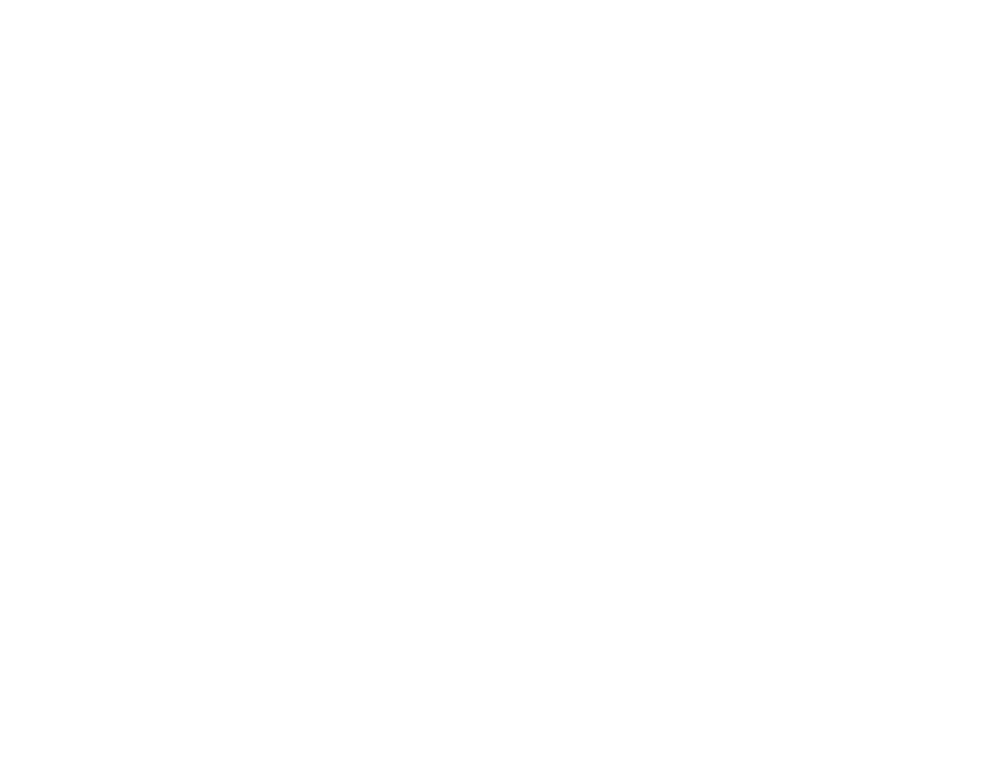
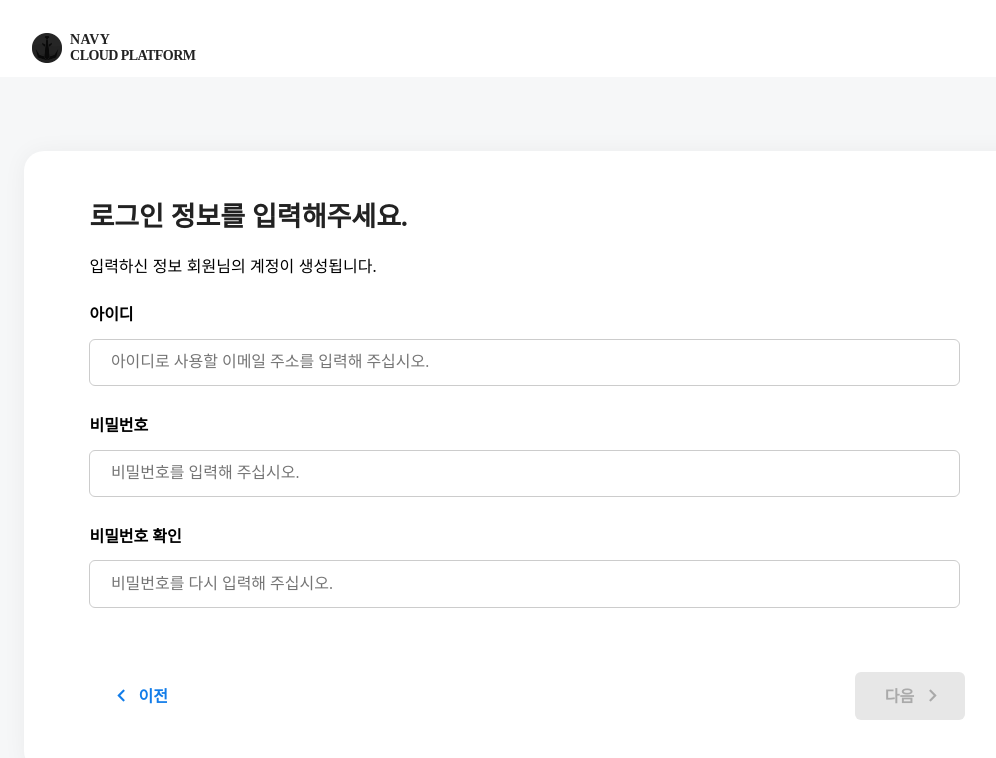
Before and after one commit to TaeHee00/NavyBucketStorage-Frontend, a React (Create React App) app: page /register/step/1 in a window 1280 px wide. Before the commit this address had no page. Shown: the top 758 px of the page, without its empty margins (109-1105 px from the left). Built offline with nearby package versions, Linux system fonts and the light colour scheme.

Commit message:
feat: 회원가입 로그인 정보 입력 페이지 디자인

```diff
--- a/src/App.tsx
+++ b/src/App.tsx
@@ -6,6 +6,7 @@
 import {ReactQueryDevtools} from "@tanstack/react-query-devtools";
 import {CookiesProvider} from "react-cookie";
 import RegisterPage from "./pages/RegisterPage";
+import RegisterInfoPage from "./pages/RegisterInfoPage";
 
 const queryClient = new QueryClient();
 
@@ -17,6 +18,7 @@
                   <Routes>
                       <Route path='/' element={<LoginPage />} />
                       <Route path='/register' element={<RegisterPage />} />
+                      <Route path='/register/step/1' element={<RegisterInfoPage />} />
                   </Routes>
               </BrowserRouter>
               <ReactQueryDevtools />
--- /dev/null
+++ b/src/pages/RegisterInfoPage.tsx
@@ -0,0 +1,165 @@
+import Header from "../components/Header";
+import styled, {css} from "styled-components";
+import {CardContainer, TitleText} from "./LoginPage";
+import React from "react";
+import Input from "../components/Input";
+import prevIcon from "../assets/images/prev.png"
+import nextIcon from "../assets/images/next.png"
+
+const MainContainer = styled.div`
+    display: flex;
+    height: 76vh;
+    padding: 10vh 0;
+    flex-direction: column;
+    align-items: center;
+    justify-content: center;
+    align-self: stretch;
+    background: #F6F7F8;
+`;
+
+const RegisterInfoForm = styled.div`
+    display: flex;
+    width: 100%;
+    flex-direction: column;
+    align-items: center;
+    justify-content: center;
+
+    margin-top: 1.2vh;
+    gap: 3vh;
+`;
+
+const InputForm = styled.div`
+    width: 100%;
+    height: 100%;
+    display: flex;
+    flex-direction: column;
+    gap: 1.2vh;
+`;
+
+const InputTitle = styled.span`
+    font-size: 1rem;
+    line-height: 1.88;
+    font-weight: 600;
+    letter-spacing: normal;
+`
+
+const SubText = styled.span`
+    font-family: Pretendard Variable, Pretendard, -apple-system, BlinkMacSystemFont, system-ui, Roboto, Helvetica Neue, Segoe UI, Apple SD Gothic Neo, Noto Sans KR, Malgun Gothic, Apple Color Emoji, Segoe UI Emoji, Segoe UI Symbol, sans-serif !important;
+    letter-spacing: 0 !important;
+    -webkit-font-smoothing: antialiased !important;
+    word-break: keep-all !important;
+
+    margin-top: -1.5vh;
+    margin-bottom: 1.5vh;
+`;
+
+const CardBottomContainer = styled.div`
+    display: flex;
+    width: 100%;
+    flex-direction: row;
+
+    align-items: center;
+    justify-content: space-between;
+
+    margin-top: 8vh;
+`;
+
+const PrevButton = styled.div`
+    font-family: Pretendard Variable, Pretendard, -apple-system, BlinkMacSystemFont, system-ui, Roboto, Helvetica Neue, Segoe UI, Apple SD Gothic Neo, Noto Sans KR, Malgun Gothic, Apple Color Emoji, Segoe UI Emoji, Segoe UI Symbol, sans-serif !important;
+    letter-spacing: 0 !important;
+    -webkit-font-smoothing: antialiased !important;
+    word-break: keep-all !important;
+    color: #117ce9;
+    line-height: 30px;
+    font-weight: 600;
+
+    display: flex;
+    flex-direction: row;
+    align-items: center;
+    justify-content: center;
+    gap: 0.8vw;
+    padding: 9px 30px 9px 26px;
+`;
+const NextButton = styled.div`
+    font-family: Pretendard Variable, Pretendard, -apple-system, BlinkMacSystemFont, system-ui, Roboto, Helvetica Neue, Segoe UI, Apple SD Gothic Neo, Noto Sans KR, Malgun Gothic, Apple Color Emoji, Segoe UI Emoji, Segoe UI Symbol, sans-serif !important;
+    letter-spacing: 0 !important;
+    -webkit-font-smoothing: antialiased !important;
+    word-break: keep-all !important;
+    line-height: 30px;
+    font-weight: 600;
+
+    display: flex;
+    flex-direction: row;
+    align-items: center;
+    justify-content: center;
+    gap: 0.9vw;
+
+    background: #e7e7e7;
+    color: #aaa;
+    -webkit-tap-highlight-color: rgba(255, 255, 255, .1) !important;
+    border-radius: 6px;
+    padding: 9px 26px 9px 30px;
+    margin-right: 8px;
+`;
+
+const Icon = styled.img<{type: string}>`
+    width: 0.8rem;
+    height: 0.8rem;
+    object-fit: contain;
+
+    ${props => props.type === "prev" ?css`
+        filter: invert(50%) sepia(82%) saturate(5981%) hue-rotate(197deg) brightness(99%) contrast(87%);
+    ` : css`
+        filter: invert(71%) sepia(0%) saturate(0%) hue-rotate(356deg) brightness(95%) contrast(93%);
+    `}
+`;
+
+const RegisterInfoPage = () => {
+    return (<>
+        <Header />
+        <MainContainer>
+            <CardContainer width={69}>
+                <TitleText>로그인 정보를 입력해주세요.</TitleText>
+                <SubText>입력하신 정보 회원님의 계정이 생성됩니다.</SubText>
+                <RegisterInfoForm>
+                    <InputForm>
+                        <InputTitle>아이디</InputTitle>
+                        <Input placeholder="아이디로 사용할 이메일 주소를 입력해 주십시오."
+                               value={""}
+                               name={""}
+                               onChange={() => {}}
+                               onKeyDown={() => {}} />
+                    </InputForm>
+                    <InputForm>
+                        <InputTitle>비밀번호</InputTitle>
+                        <Input placeholder="비밀번호를 입력해 주십시오."
+                               value={""}
+                               name="password"
+                               onChange={() => {}}
+                               onKeyDown={() => {}} />
+                    </InputForm>
+                    <InputForm>
+                        <InputTitle>비밀번호 확인</InputTitle>
+                        <Input placeholder="비밀번호를 다시 입력해 주십시오."
+                               value={""}
+                               name="password"
+                               onChange={() => {}}
+                               onKeyDown={() => {}} />
+                    </InputForm>
+                </RegisterInfoForm>
+                <CardBottomContainer>
+                    <PrevButton>
+                        <Icon src={prevIcon} alt="prev" type="prev"/>
+                        이전
+                    </PrevButton>
+                    <NextButton>
+                        다음
+                        <Icon src={nextIcon} alt="next" type="next"/>
+                    </NextButton>
+                </CardBottomContainer>
+            </CardContainer>
+        </MainContainer>
+    </>);
+}
+
+export default RegisterInfoPage;
```
Also changed, not shown: src/assets/images/next.png (added), src/assets/images/prev.png (added).
